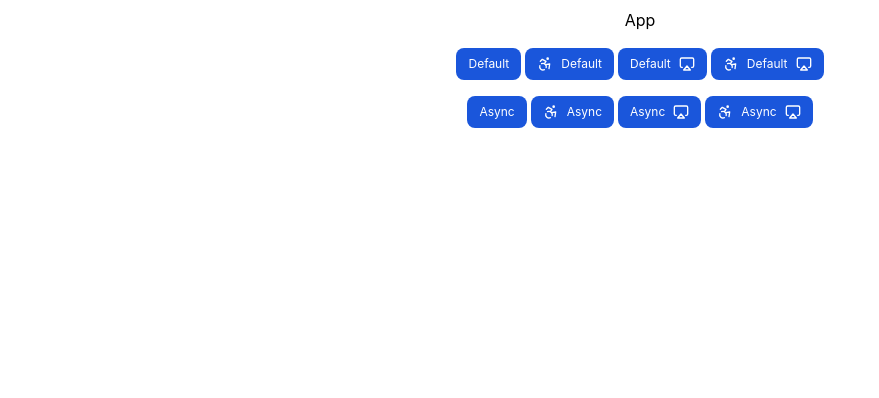
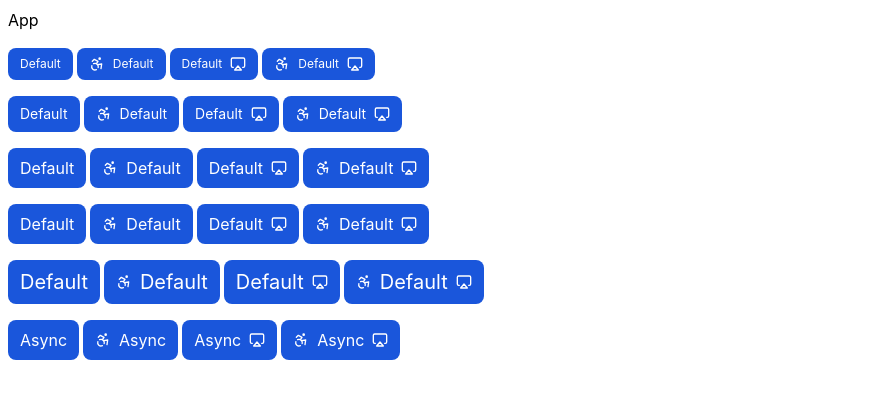
Before and after one commit to codeclubvn/react-boilerplate, a React (Vite) app: page / in a window 1280 px wide. Shown: the top 398 px of the page, without its empty margins (0-879 px from the left). Built offline with nearby package versions, Linux system fonts and the light colour scheme.

Commit message:
feat: up temp

```diff
--- a/src/App.tsx
+++ b/src/App.tsx
@@ -3,7 +3,7 @@ import { Button } from './components/Button'
 
 function App() {
     return (
-        <div className="flex flex-col items-center space-y-4 p-2">
+        <div className="flex flex-col items-start space-y-4 p-2">
             <div>App</div>
             <ButtonContainer />
         </div>
@@ -11,6 +11,13 @@ function App() {
 }
 
 const ButtonContainer = () => {
+    const sizes: ('xs' | 'sm' | 'base' | 'l' | 'xl')[] = [
+        'xs',
+        'sm',
+        'base',
+        'l',
+        'xl',
+    ]
     const defaultOnClick = () => {
         console.log('test onclick')
     }
@@ -20,25 +27,39 @@ const ButtonContainer = () => {
     }
     const renderDefault = () => {
         return (
+            <>
+                {sizes.map((size) => {
+                    return (
                         <div className="space-x-1">
-                <Button onClick={defaultOnClick}>Default</Button>
+                            <Button size={size} onClick={defaultOnClick}>
+                                Default
+                            </Button>
                             <Button
                                 startDecorator={<Accessibility size="10" />}
+                                size={size}
                                 onClick={defaultOnClick}
                             >
                                 Default
                             </Button>
-                <Button endDecorator={<Airplay />} onClick={defaultOnClick}>
+                            <Button
+                                endDecorator={<Airplay />}
+                                size={size}
+                                onClick={defaultOnClick}
+                            >
                                 Default
                             </Button>
                             <Button
-                    startDecorator={<Accessibility />}
+                                startDecorator={<Accessibility size="10" />}
                                 endDecorator={<Airplay />}
+                                size={size}
                                 onClick={defaultOnClick}
                             >
                                 Default
                             </Button>
                         </div>
+                    )
+                })}
+            </>
         )
     }
 
--- a/src/components/Button/Button.tsx
+++ b/src/components/Button/Button.tsx
@@ -1,11 +1,34 @@
 import { useState } from 'react'
 import { wait } from '../../utils'
+import { VariantProps, tv } from 'tailwind-variants'
+
+export const buttonVariants = tv({
+    variants: {
+        size: {
+            xs: 'text-xs',
+            sm: 'text-sm',
+            base: 'text-base',
+            l: 'text-l',
+            xl: 'text-xl',
+        },
+    },
+})
 
 export interface ButtonProps
-    extends React.ButtonHTMLAttributes<HTMLButtonElement> {
+    extends React.ButtonHTMLAttributes<HTMLButtonElement>,
+        VariantProps<typeof buttonVariants> {
     startDecorator?: React.ReactNode
     endDecorator?: React.ReactNode
     loading?: boolean
+    color?:
+        | 'primary'
+        | 'dark'
+        | 'gray'
+        | 'white'
+        | 'green'
+        | 'red'
+        | 'alt'
+        | 'alt-dark'
 }
 
 export const Button = ({
@@ -13,6 +36,7 @@ export const Button = ({
     endDecorator,
     children,
     onClick,
+    size,
     ...props
 }: ButtonProps) => {
     const [loading, setLoading] = useState(false)
@@ -45,11 +69,15 @@ export const Button = ({
         )
     }
 
+    const className =
+        'inline-flex flex-row content-center items-center gap-2 rounded-lg bg-primary-700 px-3 py-2 align-top text-white'
+
     return (
         <button
             {...props}
             onClick={onClickHandler}
-            className="inline-flex flex-row content-center items-center gap-2 rounded-lg bg-primary-700 px-3 py-2 align-top text-xs text-white"
+            className={buttonVariants({ className, size })}
+            // className="inline-flex flex-row content-center items-center gap-2 rounded-lg bg-primary-700 px-3 py-2 align-top text-xs text-white"
         >
             {startDecorator && (
                 <span className="btn-icon">{startDecorator}</span>
--- a/src/utils/index.ts
+++ b/src/utils/index.ts
@@ -1,4 +1,4 @@
-export const wait = (duration: number = 300) =>
+export const wait = (duration: number = 500) =>
     new Promise((resolve) => {
         setTimeout(resolve, duration)
     })
```
Lines whose indentation alone changed are shown as unchanged.
